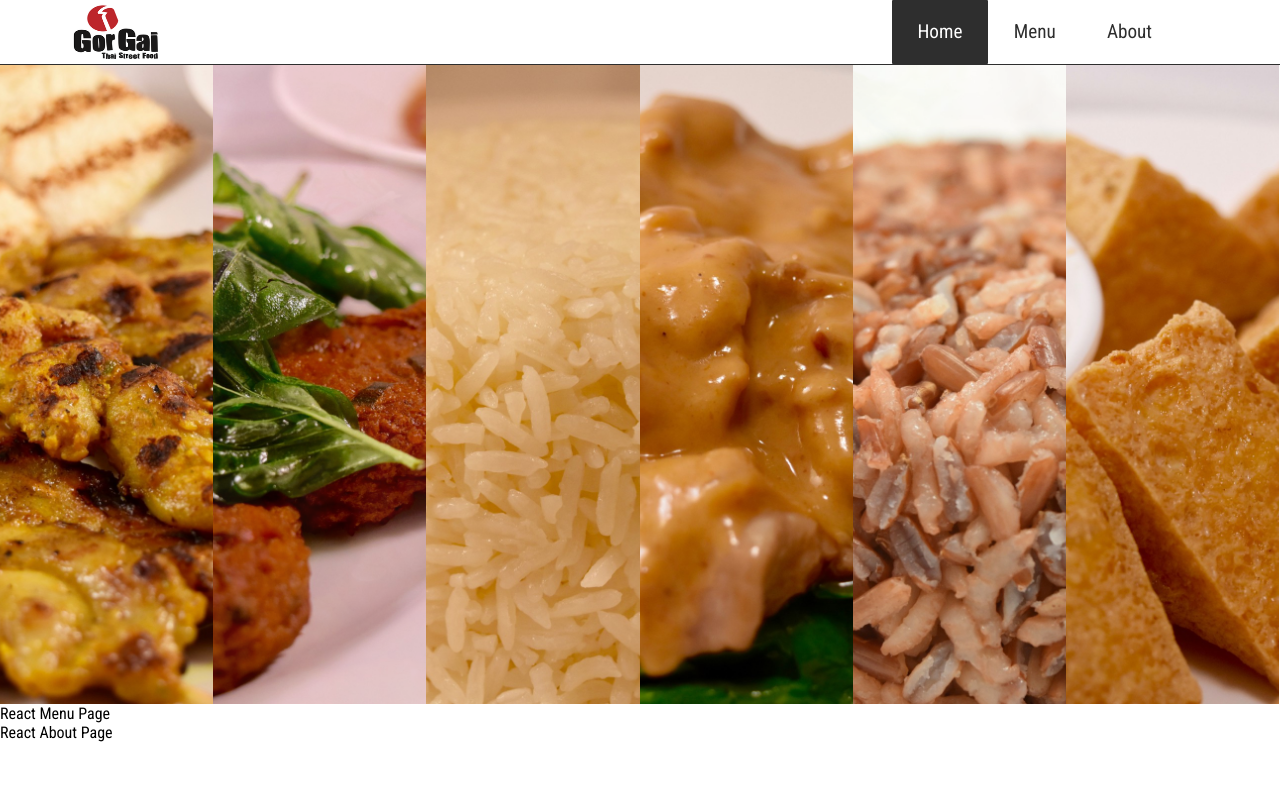
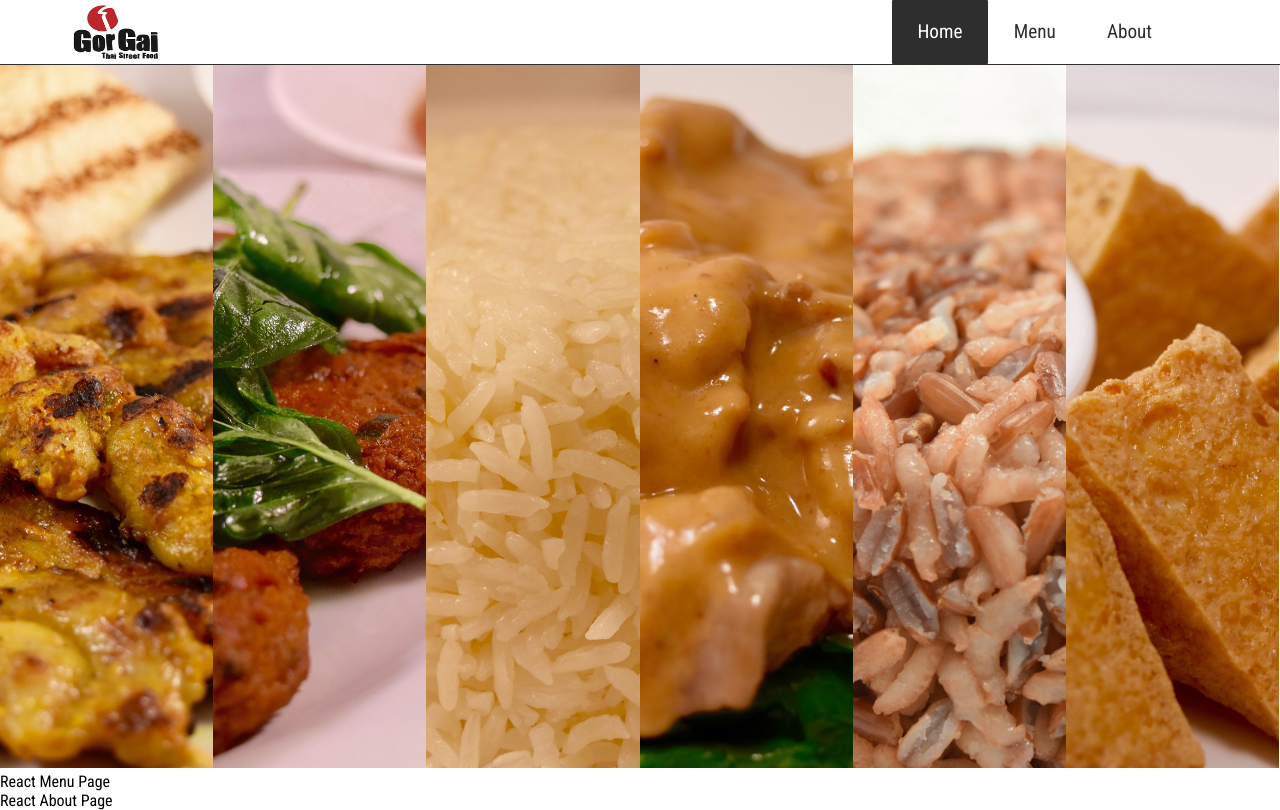
Before and after one commit to taihelsel/restaurant-mockup, a React (Create React App) app: page / in a window 1280 px wide. Built offline with nearby package versions, Linux system fonts and the light colour scheme.

Commit message:
home menu preview item displays item title and description on hover

```diff
--- a/src/App.css
+++ b/src/App.css
@@ -70,17 +70,19 @@
   list-style:none;
   padding:0;
   margin:0;
-  height:50vmax;
+  height:55vw;
   overflow: hidden;
+  width:100%;
+  display:inline-flex;
 }
 .MenuItemPreview{
-  display: inline-block;
   width: 16.66%;
   height: 100%;
   -webkit-transition: width .2s ease-in-out;
   -o-transition: width .2s ease-in-out;
   transition: width .2s ease-in-out;
   background-color: white;
+  position:relative
 }
 .home-preview-image{
   width: 100%;
@@ -95,10 +97,28 @@
   display: none;
 }
 .home-preview-title{
-
+  position: absolute;
+  font-size: 2vmax;
+  top: 34%;
+  width: 100%;
+  text-align: center;
+  color: snow;
+  text-shadow: 1px 0px #afafaf;
+  border-bottom-style: solid;
+  border-bottom-color: snow;
+  border-bottom-width: 2px;
+  padding-bottom:10px;
+  z-index: 2;
 }
 .home-preview-desc{
-
+  position: absolute;
+  font-size: 1.5vmax;
+  top: 45%;
+  width: 100%;
+  text-align: center;
+  color: snow;
+  text-shadow: 1px 0px #afafaf;
+  z-index: 2;
 }
 .home-preview-image:hover{
   -webkit-filter: blur(3px);
@@ -106,7 +126,13 @@
   -o-filter: blur(3px);
   -ms-filter: blur(3px);
   filter: blur(3px);
-  transform: scale(1.2);
+  transform: scale(1.02);
+}
+.MenuItemPreview:hover{
+  width:23%;
+  cursor: pointer;
+  -webkit-transition: width .2s ease-in-out;
+  transition: width .2s ease-in-out;
 }
 /*Menu Page stuff*/
 #Menu{
--- a/src/Home Page/Home.js
+++ b/src/Home Page/Home.js
@@ -51,9 +51,8 @@ class Home extends Component {
       const menuItem1 = menuData[mealTypes[mealIndex]][mealItemIndexes[0]];
       const menuItem2 = menuData[mealTypes[mealIndex]][mealItemIndexes[1]];
       let newImages = this.state.imageIndexes;
-      newImages[i]=mealItemIndexes[0];
-      newImages[5-i]=mealItemIndexes[1];
       if(document.getElementsByClassName("MenuItemPreview")[i].getAttribute("id") !=="hovered-home-preview"){
+        newImages[i]=mealItemIndexes[0];
         this.setState({
           imageIndexes:newImages,
           ["img"+i] : {
@@ -64,6 +63,7 @@ class Home extends Component {
         });
       }
       if(document.getElementsByClassName("MenuItemPreview")[5-i].getAttribute("id") !=="hovered-home-preview"){
+        newImages[5-i]=mealItemIndexes[1];
         this.setState({
           imageIndexes:newImages,
           ["img"+(5-i)] : {
--- a/src/Home Page/MenuItemPreview.js
+++ b/src/Home Page/MenuItemPreview.js
@@ -9,14 +9,23 @@ class MenuItemPreview extends Component {
           title : this.props.itemData.title,
       }
   }
-
+  previewMousedOver = (e) =>{
+    e.currentTarget.getElementsByClassName("home-preview-title")[0].style.display="inline-block";
+    e.currentTarget.getElementsByClassName("home-preview-desc")[0].style.display="inline-block";
+    this.props.onMouseOver(e);
+  }
+  previewMousedOut = (e) =>{
+    e.currentTarget.getElementsByClassName("home-preview-title")[0].removeAttribute("style");
+    e.currentTarget.getElementsByClassName("home-preview-desc")[0].removeAttribute("style");
+    this.props.onMouseOut(e);
+  }
   render() {
     const src = this.props.itemData.src;
     const previewImgStyle = {
         backgroundImage:"url("+require(".././"+src)+")",
     }
     return (
-      <li onMouseOut={this.props.onMouseOut} onMouseOver={this.props.onMouseOver} className="MenuItemPreview">
+      <li onMouseOut={this.previewMousedOut} onMouseOver={this.previewMousedOver} className="MenuItemPreview">
         <div style={ previewImgStyle } className="home-preview-image"></div>
         <div className="home-preview-title">{this.state.title}</div>
         <div className="home-preview-desc">{this.state.desc}</div>
```
Lines whose indentation alone changed are shown as unchanged.
